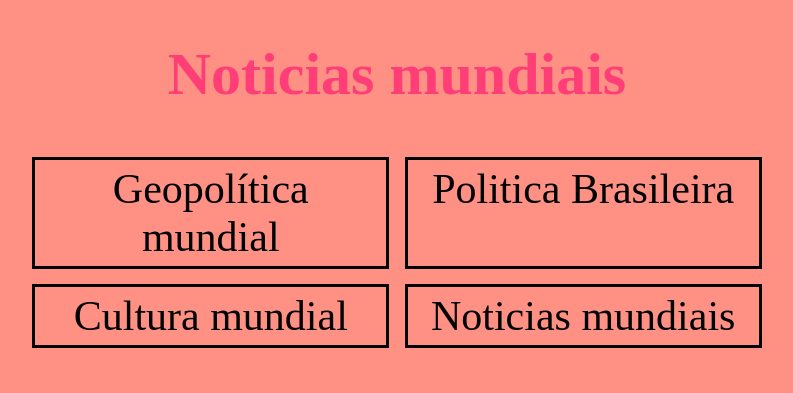
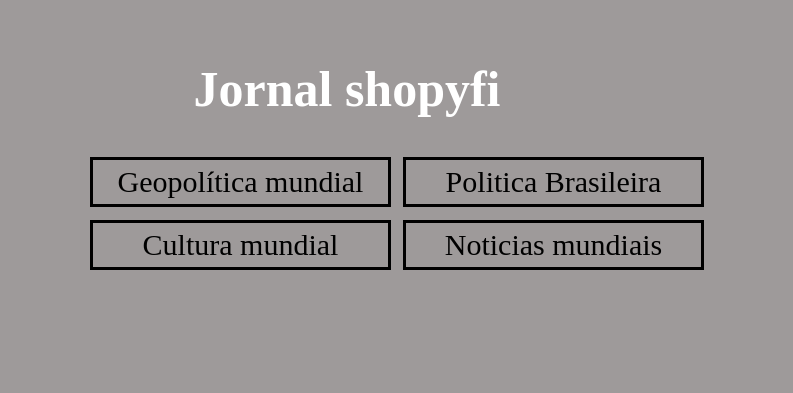
Before and after one commit to matheuseliasm/dev-web, a plain HTML site: page index.html in a window 1280 px wide. Shown: the whole page, without its empty margins (243-1036 px from the left). Drawn offline with Linux system fonts and the light colour scheme.

Commit message:
3 dia fazendo o site

```diff
--- a/css.css
+++ b/css.css
@@ -1,6 +1,6 @@
 :root {
   background-color: var(--cor-fundo);
-  --cor-fundo: #ff9084;
+  --cor-fundo: #9e9a9a;
 }
 
 .conteudo-total {
@@ -8,7 +8,7 @@
   justify-content: center;
   flex-direction: row;
   flex-wrap: wrap;
-  width: 60%;
+  width: 50%;
   margin: auto;
 }
 .conteudo {
@@ -17,27 +17,24 @@
   width: 45%;
   text-align: center;
   margin: 1%;
-  font-size: 42px;
+  font-size: 30px;
+
 }
 a {
   text-decoration: none;
   color: rgb(0, 0, 0);
 }
-#gif1{
-    width: 100%;
-    font-size: 30px;
-
-}
- #image {
-    text-align: center;
+#image  {
+  text-align: center;
+  width: 100%;
 }
 
 #titulo {
-  color: #ff3e78;
-  font-size: 60px;
+  color: #ffffff;
+  font-size: 50px;
   text-align: center;
   margin-right: 100px;
-  margin-left: 100px;
+  margin-left: 100 px;
 }
 #h {
   text-align: center;
--- a/index.html
+++ b/index.html
@@ -8,7 +8,9 @@
     <title>Noticias do mundo</title>
   </head>
   <body>
-  <h1 id="titulo">Noticias mundiais</h1>
+
+    <img src="" alt="">
+  <h1 id="titulo">Jornal shopyfi</h1>
     <div class="conteudo-total">
       <div  class="conteudo">
         <a id="link" href="geopolitica.html"
@@ -30,13 +32,10 @@
           >Noticias mundiais</a
           >
       </div>
-
+      </div>
+      </div>
       </div>
 
-      </div>
-      </div>
-      <div id="gif1">
-      <img src="" alt=""></div>
 
 
 
```
Also changed, not shown: brasil.html (+2 -0 lines), geopolitica.html (+1 -0 lines).
